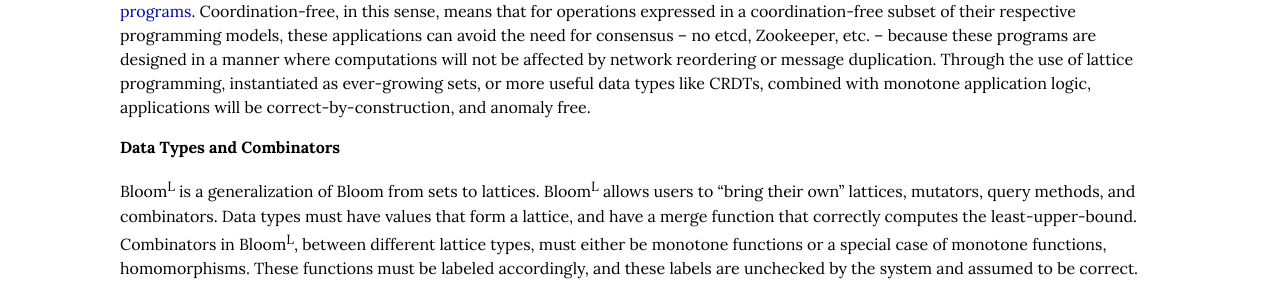
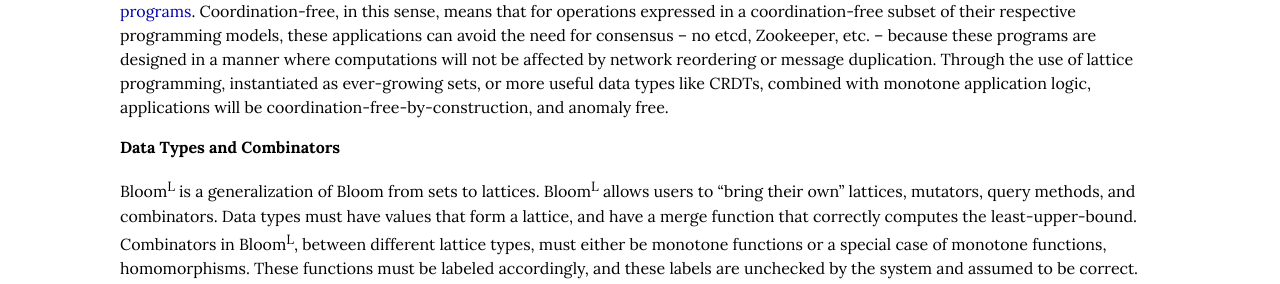
Before and after one commit to cmeiklejohn/cmeiklejohn.github.io, a Jekyll site: the page built from _posts/2018-03-02-lasp-vs-bloom.markdown, in a window 1280 px wide. Shown: the part 426-710 px from the top of the page. Built offline with Jekyll 4.4.1, drawn with Linux system fonts in a browser that asks for light colours; comment, search, counter and statistics services are not loaded.

Commit message:
Improvements

```diff
--- a/_posts/2018-03-02-lasp-vs-bloom.markdown
+++ b/_posts/2018-03-02-lasp-vs-bloom.markdown
@@ -10,7 +10,7 @@
 
 Given that, I set out to describe both systems holistically, to understand the full set of differences between the two.
 
-At the highest level, both systems share very similar designs.  Both Lasp and Bloom<sup>L</sup> are systems for writing [coordination-free distributed programs](https://lasp-lang.readme.io/docs/overview-of-the-programming-system).  Coordination-free, in this sense, means that for operations expressed in a coordination-free subset of their respective programming models, these applications can avoid the need for consensus -- no etcd, Zookeeper, etc. -- because these programs are designed in a manner where computations will not be affected by network reordering or message duplication.  Through the use of lattice programming, instantiated as ever-growing sets, or more useful data types like CRDTs, combined with monotone application logic, applications will be correct-by-construction, and anomaly free.
+At the highest level, both systems share very similar designs.  Both Lasp and Bloom<sup>L</sup> are systems for writing [coordination-free distributed programs](https://lasp-lang.readme.io/docs/overview-of-the-programming-system).  Coordination-free, in this sense, means that for operations expressed in a coordination-free subset of their respective programming models, these applications can avoid the need for consensus -- no etcd, Zookeeper, etc. -- because these programs are designed in a manner where computations will not be affected by network reordering or message duplication.  Through the use of lattice programming, instantiated as ever-growing sets, or more useful data types like CRDTs, combined with monotone application logic, applications will be coordination-free-by-construction, and anomaly free.
 
 # Data Types and Combinators
 
```
